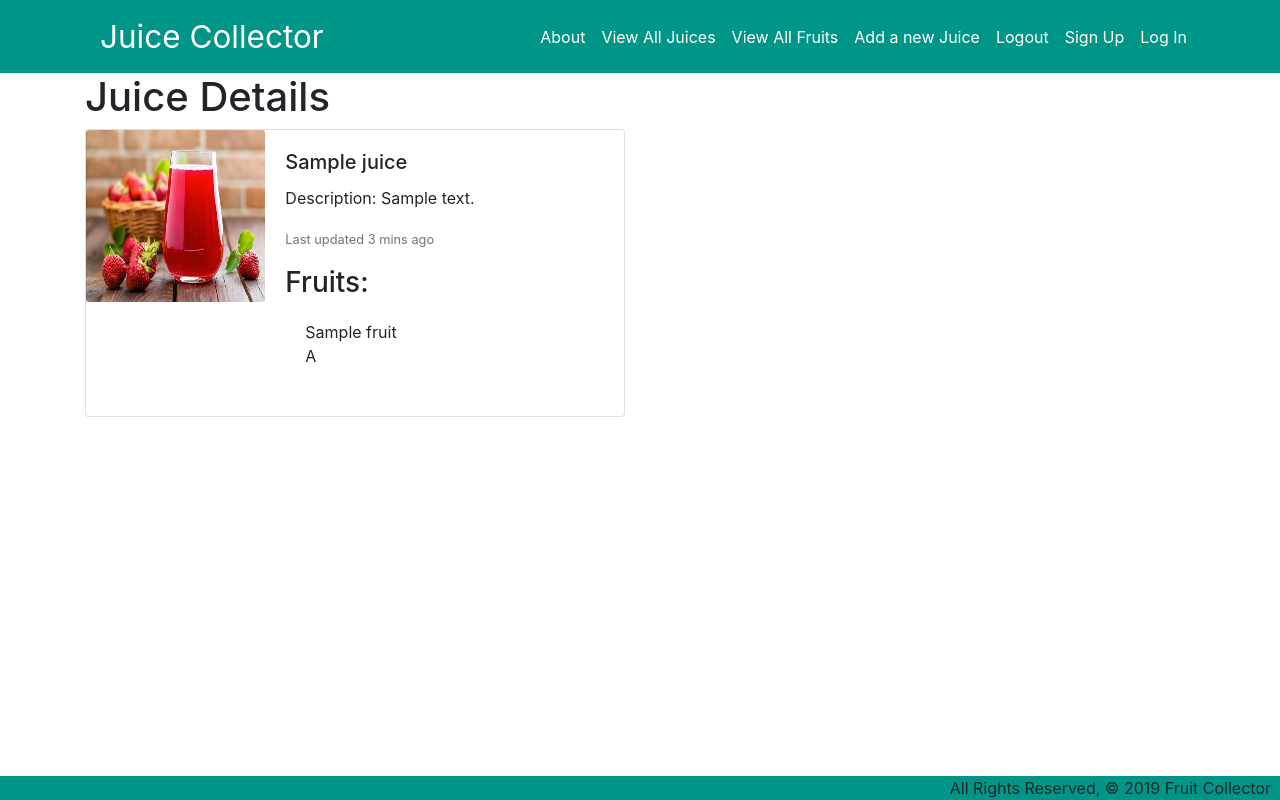
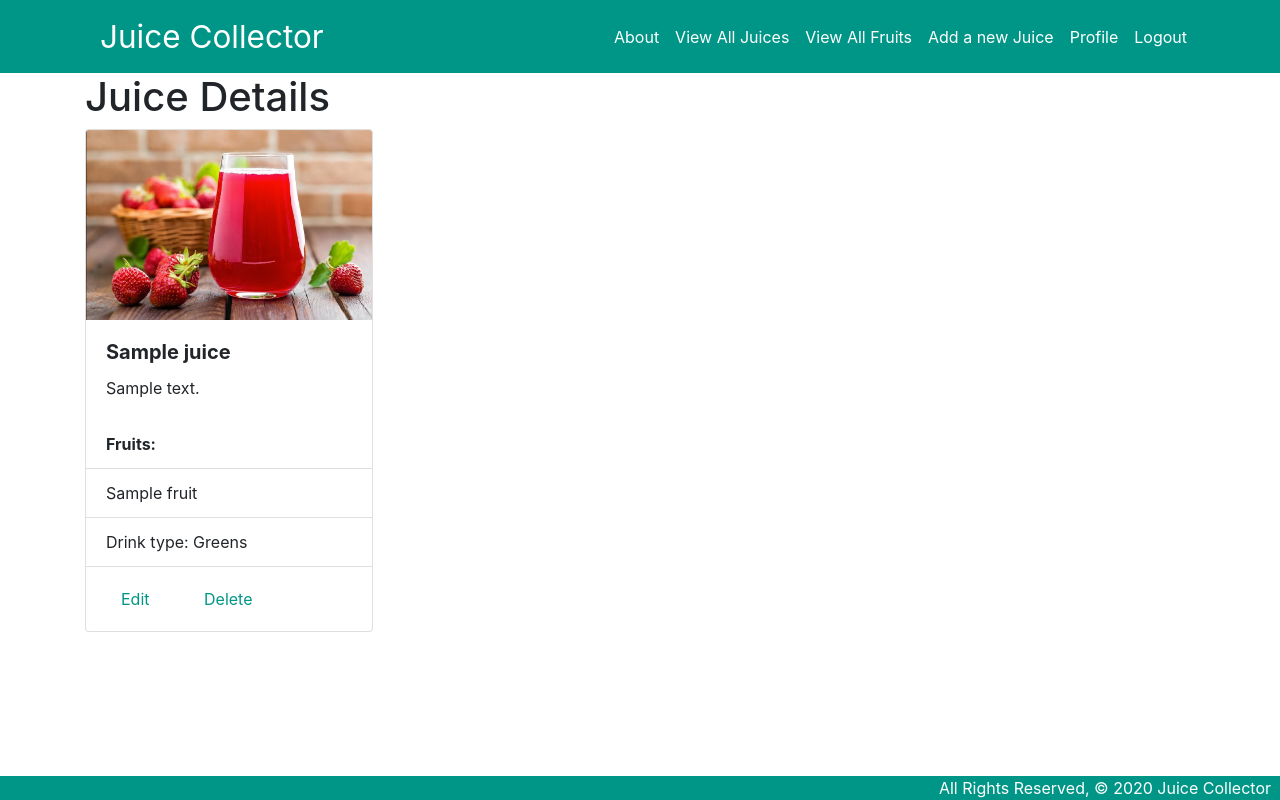
Before and after one commit to aurelieverrot/JumboJuice, a Django app: page /juices/1 in a window 1280 px wide. Run offline with Django 3.2, Linux system fonts and the light colour scheme; a user stored in the database is signed in; data comes from the database, SQL or seed files in the repository; tables that the repository leaves empty hold one stand-in row (values such as "Sample post"); some libraries are stand-ins or nearby versions.

Commit message:
changes in css, fixed broken functions

```diff
--- a/fruitcollector/main_app/admin.py
+++ b/fruitcollector/main_app/admin.py
@@ -1,8 +1,9 @@
 from django.contrib import admin
 # Import your models
-from .models import Fruit, Juice, Vitamin
+from .models import Fruit, Juice, Vitamin, Profile
 
 # Register your models here.
 admin.site.register(Fruit)
 admin.site.register(Juice)
 admin.site.register(Vitamin)
+admin.site.register(Profile)
--- a/fruitcollector/main_app/models.py
+++ b/fruitcollector/main_app/models.py
@@ -67,7 +67,7 @@ class Profile(models.Model):
     first_name = models.CharField(max_length=50)
     last_name = models.CharField(max_length=50)
     bio = models.CharField(max_length=250)
-    fav_juice = models.CharField(max_length=50)
+    fav_juice = models.ForeignKey(Juice, on_delete=models.SET_NULL, blank=True, null=True)
     REQUIRED_FIELDS = ['first_name', 'last_name','bio', 'fav_juice']
 
     def __str__(self):
--- a/fruitcollector/main_app/static/css/style.css
+++ b/fruitcollector/main_app/static/css/style.css
@@ -20,6 +20,7 @@ footer {
 
 .page-footer {
   background-color: #009687;
+  color: white;
 }
 
 .card-content {
@@ -41,3 +42,19 @@ a {
 a.navbar-brand {
   font-size: 31.5px;
 }
+
+#juice {
+  width: 200px;
+  height: 400px;
+  object-fit: cover;
+}
+
+.btn, .btn-primary {
+  background-color: #009687 !important;
+  border-color: #009687 !important;
+  color: white;
+}
+
+.card-link {
+  color: #009687;
+}
--- a/fruitcollector/main_app/templates/base.html
+++ b/fruitcollector/main_app/templates/base.html
@@ -1,4 +1,3 @@
-
 {% load static %}
 
 <!DOCTYPE html>
@@ -10,7 +9,8 @@
   <meta name="viewport" content="width=device-width, initial-scale=1, shrink-to-fit=no">
   <meta name="description" content="">
   <meta name="author" content="">
-  <link rel="stylesheet" href="https://stackpath.bootstrapcdn.com/bootstrap/4.4.1/css/bootstrap.min.css" integrity="sha384-Vkoo8x4CGsO3+Hhxv8T/Q5PaXtkKtu6ug5TOeNV6gBiFeWPGFN9MuhOf23Q9Ifjh" crossorigin="anonymous">
+  <link rel="stylesheet" href="https://stackpath.bootstrapcdn.com/bootstrap/4.4.1/css/bootstrap.min.css"
+    integrity="sha384-Vkoo8x4CGsO3+Hhxv8T/Q5PaXtkKtu6ug5TOeNV6gBiFeWPGFN9MuhOf23Q9Ifjh" crossorigin="anonymous">
   <link rel="stylesheet" type="text/css" href="{% static 'css/style.css' %}">
 
 
@@ -23,8 +23,9 @@
   <!-- Navigation -->
   <nav class="navbar navbar-expand-lg static-top">
     <div class="container">
-      <a class="navbar-brand" href="#">Juice Collector</a>
-      <button class="navbar-toggler" type="button" data-toggle="collapse" data-target="#navbarResponsive" aria-controls="navbarResponsive" aria-expanded="false" aria-label="Toggle navigation">
+      <a class="navbar-brand" href="/">Juice Collector</a>
+      <button class="navbar-toggler" type="button" data-toggle="collapse" data-target="#navbarResponsive"
+        aria-controls="navbarResponsive" aria-expanded="false" aria-label="Toggle navigation">
         <span class="navbar-toggler-icon"></span>
       </button>
       <div class="collapse navbar-collapse" id="navbarResponsive">
@@ -33,7 +34,7 @@
             <a class="nav-link" href="{% url 'about' %}">About
               <span class="sr-only">(current)</span>
             </a>
-
+            {% if user.is_authenticated %}
           <li class="nav-item">
             <a class="nav-link" href="{% url 'juices_index' %}">View All Juices</a>
           </li>
@@ -44,16 +45,19 @@
             <a class="nav-link" href="{% url 'new_juice' %}">Add a new Juice</a>
           </li>
           <li class="nav-item">
+            <a class="nav-link" href="{% url 'profile' %}">Profile</a>
+          </li>
+          <li class="nav-item">
             <a class="nav-link" href="{% url 'logout' %}">Logout</a>
-        </li>
-
-        <li class="nav-item">
+          </li>
+          {% else %}
+          <li class="nav-item">
             <a class="nav-link" href="{% url 'signup' %}">Sign Up</a>
-        </li>
-        <li class="nav-item">
+          </li>
+          <li class="nav-item">
             <a class="nav-link" href="{% url 'login' %}">Log In</a>
-        </li>
-
+          </li>
+          {% endif %}
 
         </ul>
       </div>
@@ -67,10 +71,17 @@
     {% endblock %}
   </main>
   <footer class="page-footer">
-    <div class="right">All Rights Reserved, &copy; 2019 Fruit Collector &nbsp;</div>
+    <div class="right">All Rights Reserved, &copy; 2020 Juice Collector &nbsp;</div>
   </footer>
-  <script src="https://code.jquery.com/jquery-3.4.1.slim.min.js" integrity="sha384-J6qa4849blE2+poT4WnyKhv5vZF5SrPo0iEjwBvKU7imGFAV0wwj1yYfoRSJoZ+n" crossorigin="anonymous"></script>
-  <script src="https://cdn.jsdelivr.net/npm/popper.js@1.16.0/dist/umd/popper.min.js" integrity="sha384-Q6E9RHvbIyZFJoft+2mJbHaEWldlvI9IOYy5n3zV9zzTtmI3UksdQRVvoxMfooAo" crossorigin="anonymous"></script>
-  <script src="https://stackpath.bootstrapcdn.com/bootstrap/4.4.1/js/bootstrap.min.js" integrity="sha384-wfSDF2E50Y2D1uUdj0O3uMBJnjuUD4Ih7YwaYd1iqfktj0Uod8GCExl3Og8ifwB6" crossorigin="anonymous"></script>
+  <script src="https://code.jquery.com/jquery-3.4.1.slim.min.js"
+    integrity="sha384-J6qa4849blE2+poT4WnyKhv5vZF5SrPo0iEjwBvKU7imGFAV0wwj1yYfoRSJoZ+n"
+    crossorigin="anonymous"></script>
+  <script src="https://cdn.jsdelivr.net/npm/popper.js@1.16.0/dist/umd/popper.min.js"
+    integrity="sha384-Q6E9RHvbIyZFJoft+2mJbHaEWldlvI9IOYy5n3zV9zzTtmI3UksdQRVvoxMfooAo"
+    crossorigin="anonymous"></script>
+  <script src="https://stackpath.bootstrapcdn.com/bootstrap/4.4.1/js/bootstrap.min.js"
+    integrity="sha384-wfSDF2E50Y2D1uUdj0O3uMBJnjuUD4Ih7YwaYd1iqfktj0Uod8GCExl3Og8ifwB6"
+    crossorigin="anonymous"></script>
 </body>
+
 </html>
--- a/fruitcollector/main_app/templates/home.html
+++ b/fruitcollector/main_app/templates/home.html
@@ -8,7 +8,7 @@
         <div class="card-body">
           <h5 class="card-title">Juice of the Day!</h5>
           <p class="card-text">Some quick example text to build on the card title and make up the bulk of the card's content.</p>
-          <a href="#" class="btn btn-primary">Get Started</a>
+          <a href="{% url 'signup' %}" class="btn btn-primary">Get Started</a>
         </div>
     </div>
 
--- a/fruitcollector/main_app/templates/juices/detail.html
+++ b/fruitcollector/main_app/templates/juices/detail.html
@@ -1,43 +1,32 @@
-
 {% extends 'base.html' %}
 {% block content %}
 
 <h1>Juice Details</h1>
 
 
-
-<div class="card mb-3" style="max-width: 540px;">
-  <div class="row no-gutters">
-    <div class="col-md-4">
-      <img src="../../static/css/assets/Image3.png" class="card-img" width="100%" height="60%" alt="...">
+<div class="card" style="width: 18rem;">
+  <img src="../../static/css/assets/Image3.png" class="card-img-top" alt="juice">
+  <div class="card-body">
+    <h5 style="font-weight: bolder;" class="card-title">{{ juice.name }}</h5>
+    <p class="card-text">{{ juice.description }}</p>
   </div>
-    <div class="col-md-8">
-      <div class="card-body">
-        <h5 class="card-title">{{ juice.name }}</h5>
-        <p class ="card-text">Description: {{ juice.description }}</p>
-        <p class="card-text"><small class="text-muted">Last updated 3 mins ago</small></p>
-        <h3>Fruits:</h3>
   <ul class="list-group list-group-flush">
+    <li style="font-weight: bolder;" class="list-group-item">Fruits:</li>
     {% for fruit in juice.fruits.all %}
-        <li class="list-group-item">{{ fruit }}
-            {% for vitamin in fruit.vitamins.all %}
-              <p>{{ vitamin.name }}</p>
-          {% endfor %}
+    <li class="list-group-item">
+      {{ fruit }}
     </li>
     {% endfor %}
   </ul>
-      </div>
-    </div>
-  </div>
-</div>
+
+  <ul class="list-group list-group-flush">
+    <li class="list-group-item">Drink type: {{ juice.get_drink_type_display }}</li>
+  </ul>
   <div class="card-body">
     <a href="{% url 'juice_update' juice.id %}" class="card-link">Edit</a>
     <a href="{% url 'juice_delete' juice.id %}" class="card-link">Delete</a>
   </div>
+</div>
 
-<script>
-  //   add additional JS to initialize select below
-  var selectEl = document.getElementById('id_drink_type');
-  M.FormSelect.init(selectEl);
-</script>
+
 {% endblock %}
--- a/fruitcollector/main_app/urls.py
+++ b/fruitcollector/main_app/urls.py
@@ -14,12 +14,9 @@ urlpatterns = [
     path('fruits/new/', views.new_fruit, name='new_fruit'),
     path('fruits/', views.fruits_index, name='index'),
     path('fruits/<int:fruit_id>', views.fruits_detail, name='fruits_detail'),
-    # path('fruits/<int:fruit_id>/edit', views.fruits_update, name='fruits_update'),
-    # path('fruits/<int:fruit_id>/delete', views.fruits_delete, name='fruits_delete'),
     path('fruits/<int:fruit_id>/add_vitamin', views.add_vitamin, name='add_vitamin'),
     path('accounts/signup', views.signup, name='signup'),
     path('profile/', views.profile_update, name='profile'),
-    path('profile/<int:user_id>', views.profile_update, name='profile_update'),
     path('profile/<int:user_id>/delete', views.profile_delete, name='profile_delete')
 ]
 
--- a/fruitcollector/main_app/views.py
+++ b/fruitcollector/main_app/views.py
@@ -42,7 +42,7 @@ def signup(request):
     return render(request, 'registration/signup.html', context)
 
 # USER PROFILE
-
+@login_required
 def profile(request):
     context = {'user': request.user}
     return render(request, 'registration/profile.html', context)
@@ -69,7 +69,7 @@ def profile_update(request):
     })
 
 # DELETE USER PROFILE
-
+@login_required
 def profile_delete(request, user_id):
     if request.method == 'POST':
         print(f'deleting user {request.user}')
@@ -95,6 +95,8 @@ def new_juice(request):
             juice = form.save(commit=False)
             juice.user = request.user
             juice.save()
+            # saving the many-to-many relationship - juice - fruits
+            form.save_m2m()
             return redirect('juice_detail', juice.id)
     else:
         form = JuiceForm()
@@ -112,7 +114,7 @@ def juice_detail(request, juice_id):
     return render(request, 'juices/detail.html', {'juice':juice, 'juice_form': juice_form })
 
 # JUICE UPDATE
-
+@login_required
 def juice_update(request, juice_id):
     juice = Juice.objects.get(id=juice_id)
     if request.method == 'POST':
@@ -124,7 +126,7 @@ def juice_update(request, juice_id):
     return render(request, 'juices/juice_form.html', { 'form': form})
 
 # JUICE DELETE
-
+@login_required
 def juice_delete(request, juice_id):
     Juice.objects.get(id=juice_id).delete()
     return redirect('juices_index')
@@ -166,7 +168,7 @@ def fruits_index(request):
 
 
 # UPDATE FRUIT
-
+@login_required
 def fruits_update(request, fruit_id):
     fruit = Fruit.objects.get(id=fruit_id)
     if request.method == 'POST':
```
Also changed, not shown: fruitcollector/main_app/templates/juices/index.html (+7 -15 lines), fruitcollector/main_app/migrations/0015_auto_20200324_0346.py (added), fruitcollector/main_app/migrations/0016_auto_20200324_0353.py (added). Lines whose indentation alone changed are shown as unchanged.
